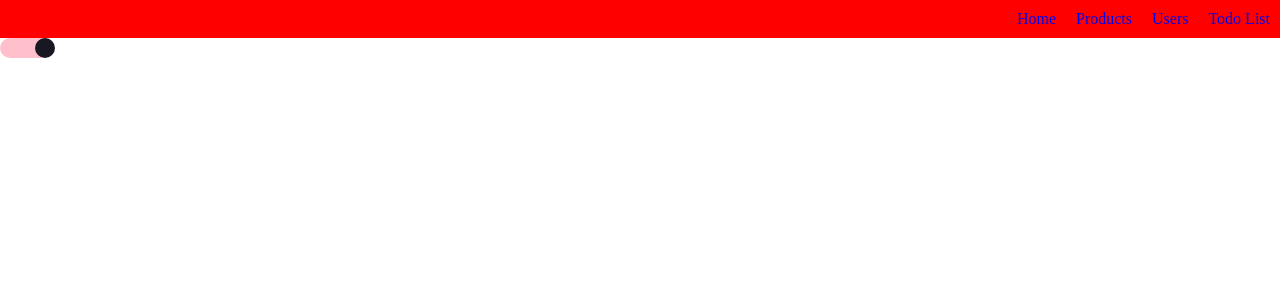
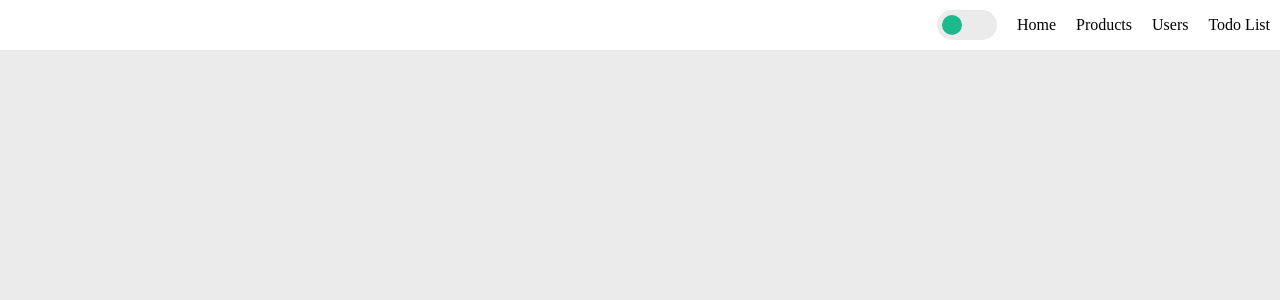
Before and after one commit to dikshalalit/delente_assignment, a Next.js app: page /context/theme in a window 1280 px wide. Shown: the top 300 px of the page. Built offline with nearby package versions, Linux system fonts and the light colour scheme.

Commit message:
add style to header and toggler

```diff
--- a/pages/_app.js
+++ b/pages/_app.js
@@ -1,5 +1,4 @@
 import Header from "./component/header";
-import ThemeToggle from "./component/themeToggle";
 import ThemeProvider from "./context/theme";
 import "@/styles/globals.css";
 
@@ -8,7 +7,6 @@ export default function App({ Component, pageProps }) {
     <ThemeProvider>
       <Header />
       <Component {...pageProps} />
-      <ThemeToggle />
     </ThemeProvider>
   );
 }
--- a/pages/component/header/index.js
+++ b/pages/component/header/index.js
@@ -1,10 +1,13 @@
 import style from "./style.module.css";
 import navbarData from "../../data/navbar.json";
 import Link from "next/link";
+import ThemeToggle from "../themeToggle";
 
 export default function Header() {
   return (
     <header className={style.header}>
+      <div className={style.nav_items_row}>
+        <ThemeToggle />
         {navbarData.map((navItem) => {
           return (
             <Link href={navItem.path} className={style.navbar_item}>
@@ -12,6 +15,7 @@ export default function Header() {
             </Link>
           );
         })}
+      </div>
     </header>
   );
 }
--- a/pages/component/header/style.module.css
+++ b/pages/component/header/style.module.css
@@ -1,11 +1,19 @@
 .header {
   display: flex;
-  justify-content: flex-end;
-  align-items: center;
-  column-gap: 20px;
-  background-color: red;
+  justify-content: center;
+  background-color: var(--foreground-color);
   padding: 10px;
 }
+
+.nav_items_row {
+  width: 1280px;
+  display: flex;
+  justify-content: flex-end;
+  column-gap: 20px;
+  align-items: center;
+}
+
 .navbar_item {
   text-decoration: none;
+  color: var(--text-color);
 }
--- a/pages/component/themeToggle/style.module.css
+++ b/pages/component/themeToggle/style.module.css
@@ -1,10 +1,9 @@
 .theme_toggle_container {
-  width: 50px;
-  height: 20px;
-  background-color: pink;
+  width: 60px !important;
+  height: 30px;
+  background-color: var(--background-color);
   border-radius: 30px;
-  padding: 5px;
-  position: relative;
+  position: relative !important;
   display: flex;
   align-items: center;
 }
@@ -18,13 +17,13 @@
   border-radius: 10px;
   cursor: pointer;
   position: absolute;
-  transition: transform 0.25s ease-in;
+  transition: transform 0.1s ease-in;
 }
 
 .light_toogle_btn {
-  transform: translateX(0px);
+  transform: translateX(5px);
 }
 
 .dark_toogle_btn {
-  transform: translateX(30px);
+  transform: translateX(35px);
 }
--- a/pages/context/theme.js
+++ b/pages/context/theme.js
@@ -3,7 +3,7 @@ import { useContext, createContext, useState, useEffect } from "react";
 export const ThemeContext = createContext();
 
 export default function ThemeProvider({ children }) {
-  const [isLight, setIsLight] = useState(false);
+  const [isLight, setIsLight] = useState(true);
 
   const setTheme = () => setIsLight(!isLight);
 
--- a/styles/globals.css
+++ b/styles/globals.css
@@ -4,20 +4,26 @@
   margin: 0;
 }
 
-:root {
-  --primary-color: #181822; /* Default (Dark) primary color */
-  --secondary-color: #22222e; /* Default (Dark) secondary color */
-  --text-color: #ffffff; /* Default (Dark) text color */
+body {
+  background-color: var(--background-color);
 }
 
 body.light {
-  --primary-color: #ffffff; /* Light primary color */
-  --secondary-color: #dddddd; /* Light secondary color */
-  --text-color: #000000; /* Light text color */
+  --primary-color: #1aba8d;
+  --secondary-color: #329bfe;
+  --tertiary-color: #fdcd33;
+
+  --foreground-color: #ffffff;
+  --background-color: #ebebeb;
+  --text-color: #000000;
 }
 
 body.dark {
-  --primary-color: #181822; /* Dark primary color */
-  --secondary-color: #22222e; /* Dark secondary color */
-  --text-color: #ffffff; /* Dark text color */
+  --primary-color: #1aba8d;
+  --secondary-color: #329bfe;
+  --tertiary-color: #fdcd33;
+
+  --foreground-color: #4d4d4d;
+  --background-color: #333333;
+  --text-color: #ffffff;
 }
```
Lines whose indentation alone changed are shown as unchanged.
